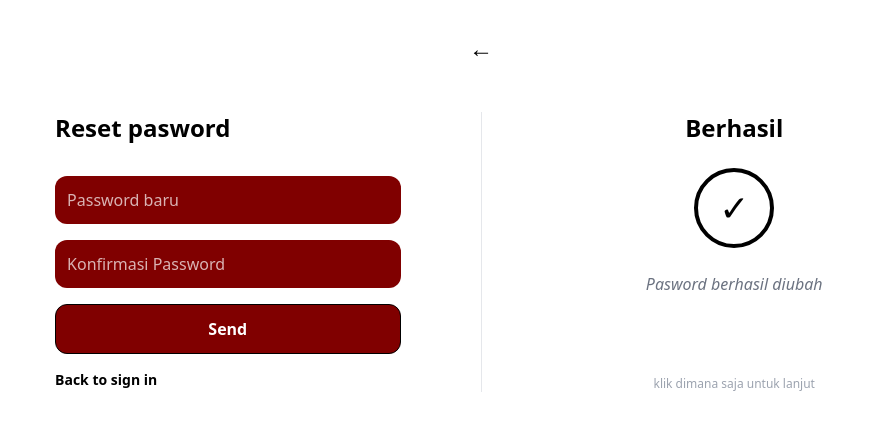
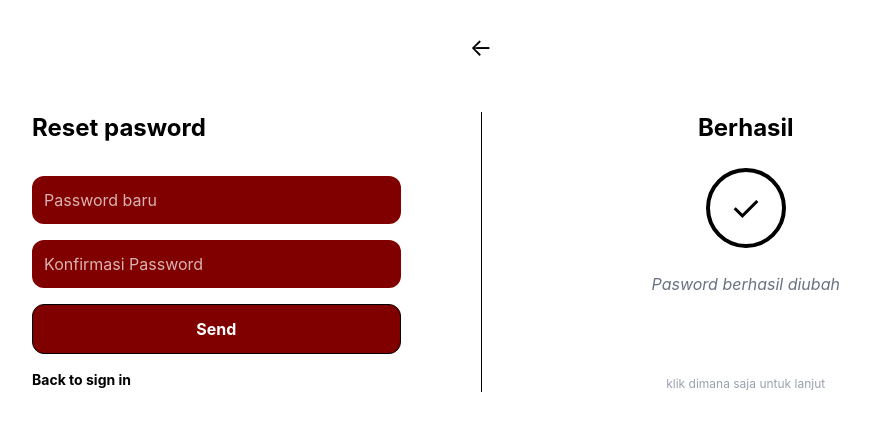
Before and after one commit to sarah28619/tugaswebddg, a website: page src/y.html in a window 1280 px wide. Shown: the whole page, without its empty margins (159-1029 px from the left). Drawn offline with nearby package versions, Linux system fonts and the light colour scheme.

Commit message:
pesan update

```diff
--- a/src/y.html
+++ b/src/y.html
@@ -3,7 +3,7 @@
 <head>
     <meta charset="UTF-8">
     <title>Desktop - 7 | Reset Success</title>
-    <script src="https://cdn.tailwindcss.com"></script>
+    <link href="output.css" rel="stylesheet">
 </head>
 <body class="bg-white min-h-screen p-8 flex flex-col">
     <button class="text-2xl mb-12">&larr;</button>
```
Also changed, not shown: index.html (+1 -1 lines), src/akun.html (+1 -1 lines), src/lgn.html (+1 -1 lines), src/pe.html (+3 -3 lines), src/register.html (+1 -1 lines), src/tugas.html (+1 -1 lines).
